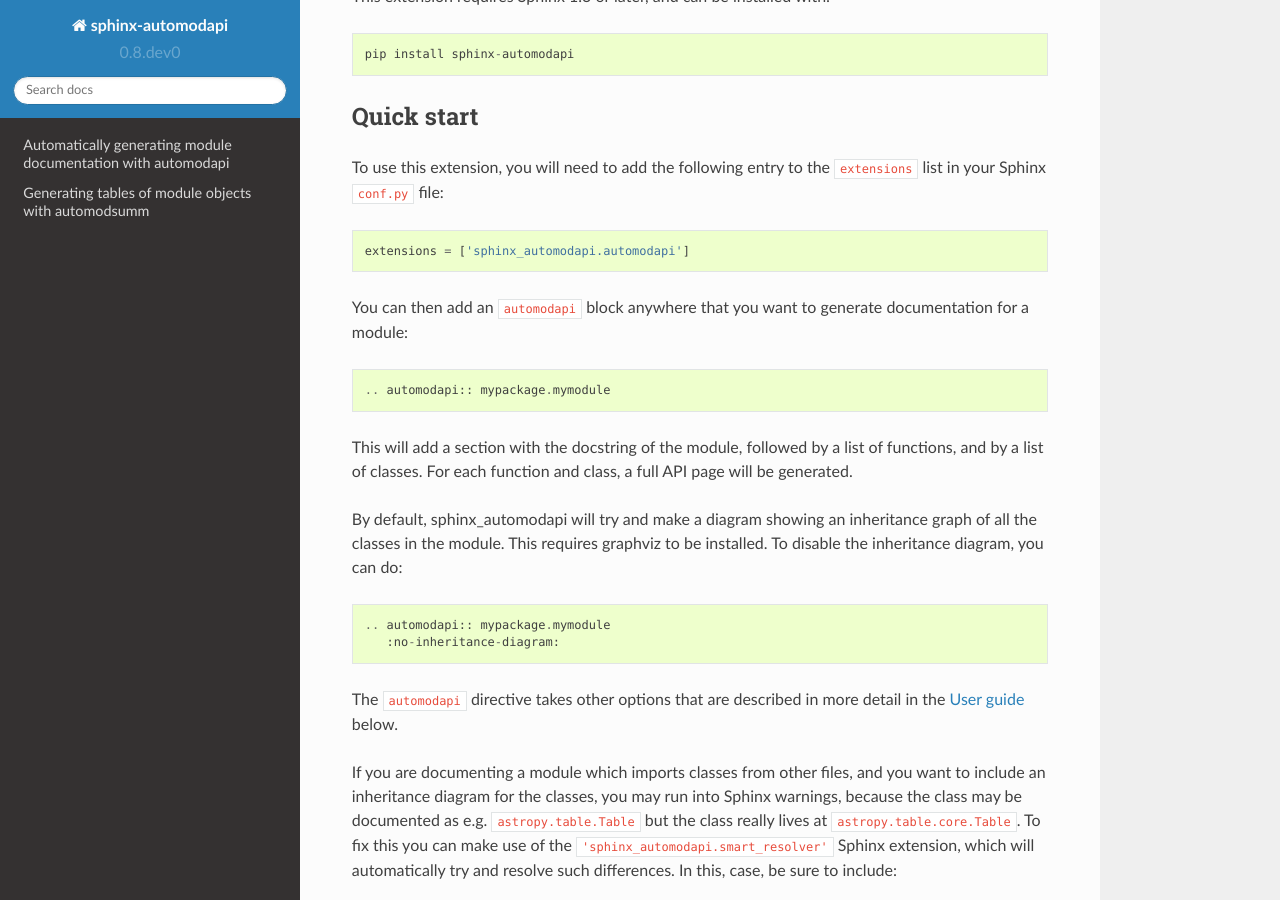
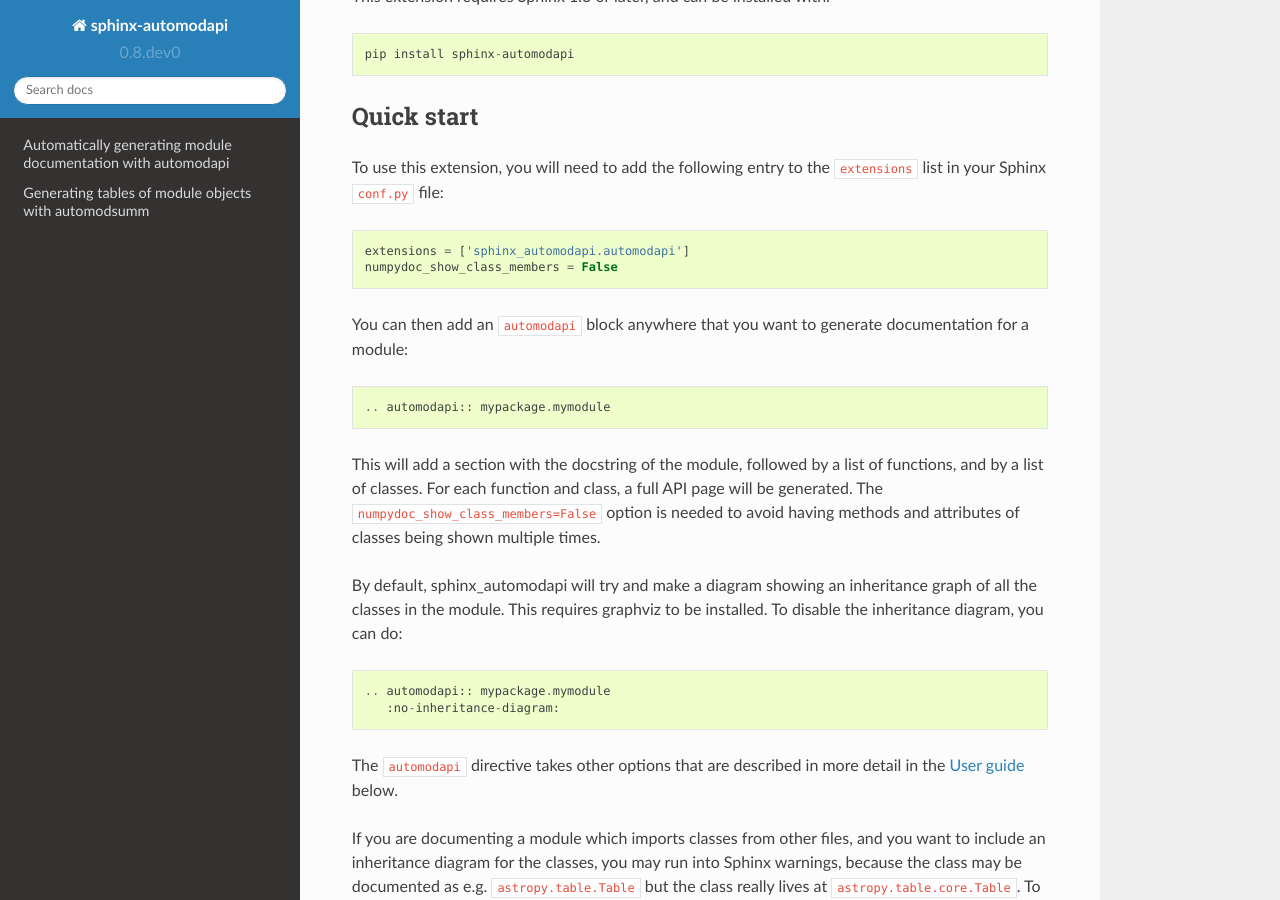
Before and after one commit to astropy/sphinx-automodapi, a Sphinx documentation site: the page built from docs/index.rst, in a window 1280 px wide and 900 px high, scrolled down 351 px. Built offline with Sphinx 7.4.7 and the Read the Docs theme 2.0.0, drawn with Linux system fonts in a browser that asks for light colours.

Commit message:
Mention numpydoc_show_class_members

```diff
--- a/docs/index.rst
+++ b/docs/index.rst
@@ -22,6 +22,7 @@
 ``extensions`` list in your Sphinx ``conf.py`` file::
 
     extensions = ['sphinx_automodapi.automodapi']
+    numpydoc_show_class_members = False
 
 You can then add an ``automodapi`` block anywhere that you want to generate
 documentation for a module::
@@ -30,7 +31,8 @@
 
 This will add a section with the docstring of the module, followed by a list of
 functions, and by a list of classes. For each function and class, a full API
-page will be generated.
+page will be generated. The ``numpydoc_show_class_members=False`` option is needed
+to avoid having methods and attributes of classes being shown multiple times.
 
 By default, sphinx_automodapi will try and make a diagram showing an
 inheritance graph of all the classes in the module. This requires graphviz to
```
